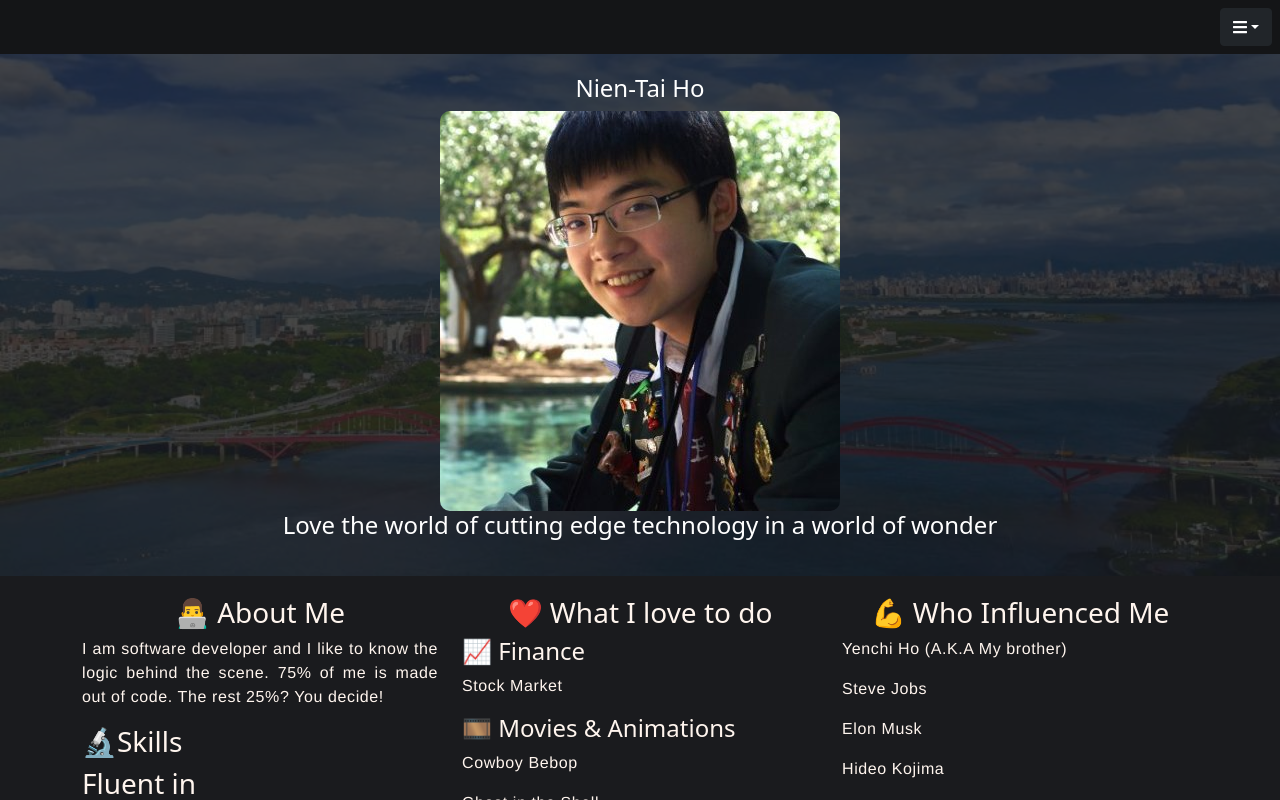
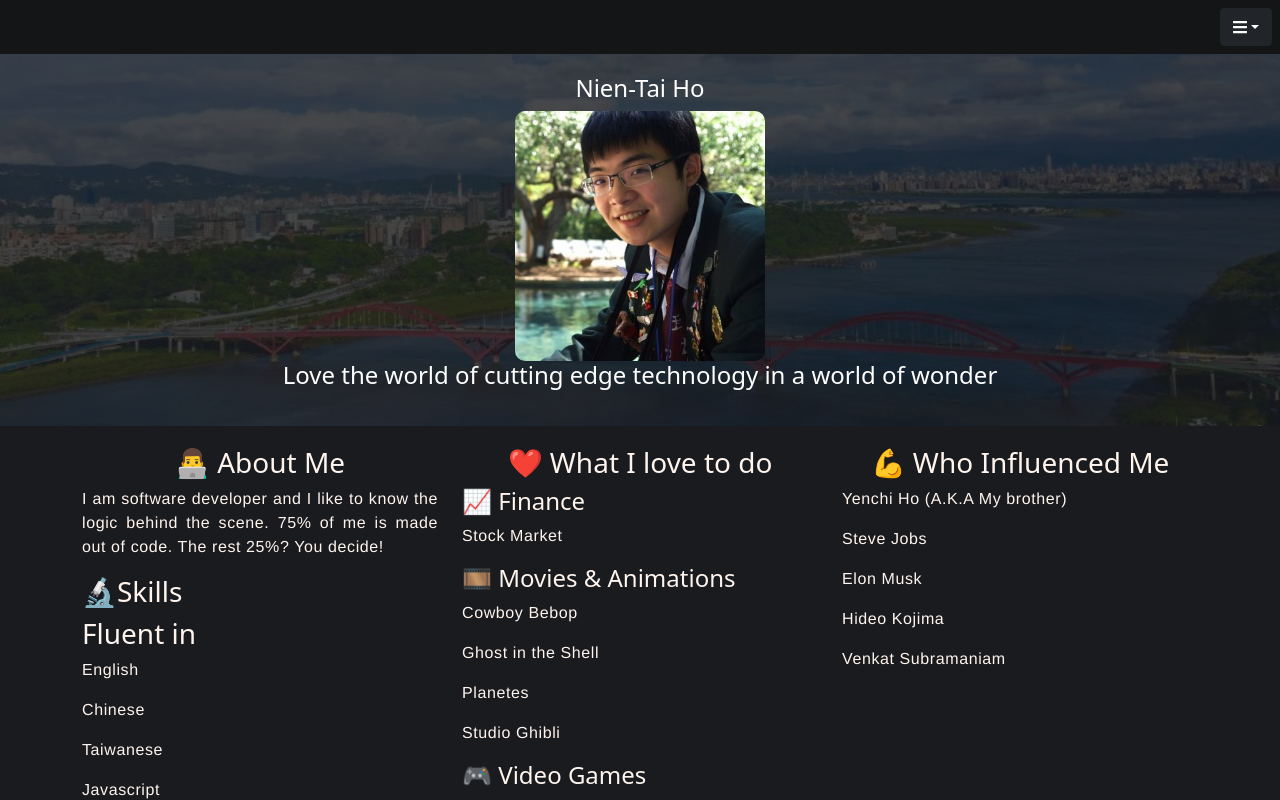
Before and after one commit to hntddt123/MyPersonalWebPageReact, a React (Create React App) app: page / in a window 1280 px wide. Shown: the top 800 px of the page. Built offline with nearby package versions, Linux system fonts and the light colour scheme; the HTML template or start-up script is replaced by a standard one.

Commit message:
Added profile img size

```diff
--- a/src/styles/App.css
+++ b/src/styles/App.css
@@ -53,6 +53,10 @@ p {
   background-color: #141517;
 }
 
+.img-fluid {
+  width: 250px;
+}
+
 .overlay {
   background-color: rgba(26, 27, 30, 0.8);
 }
```
